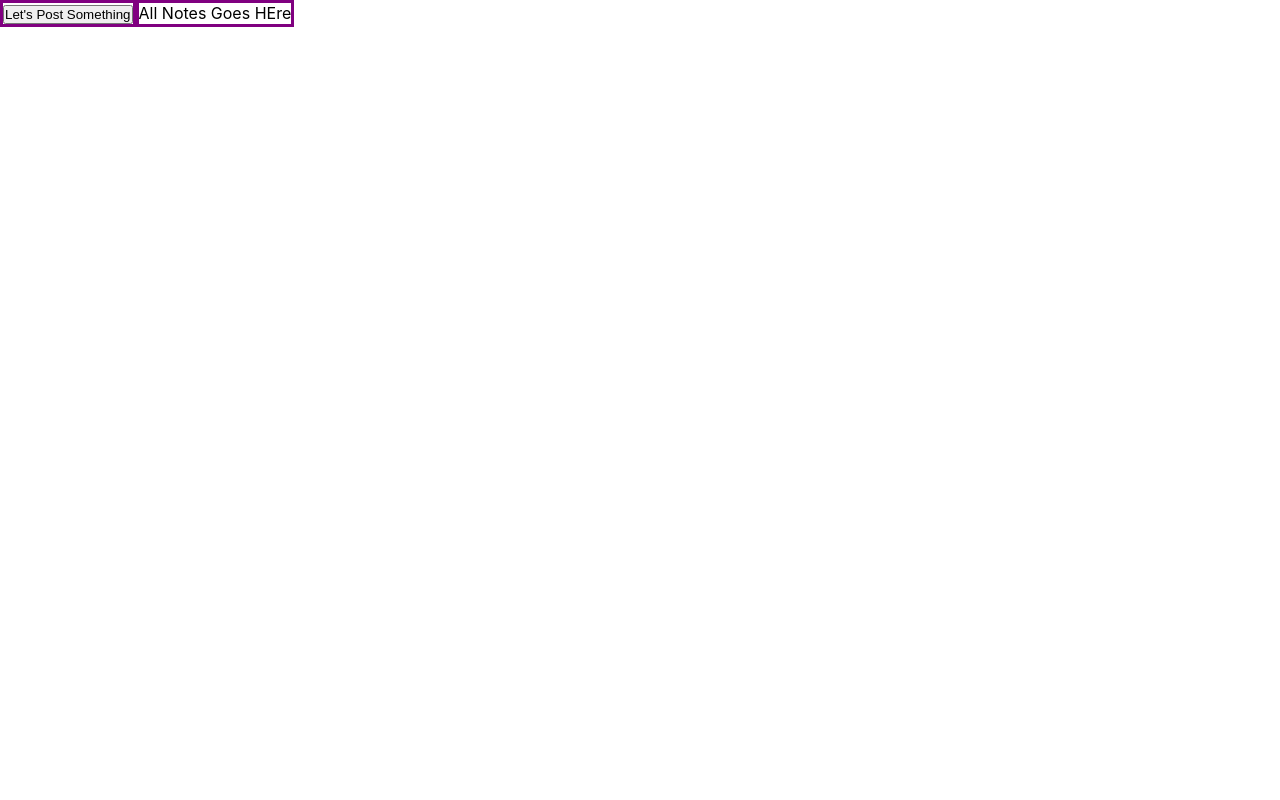
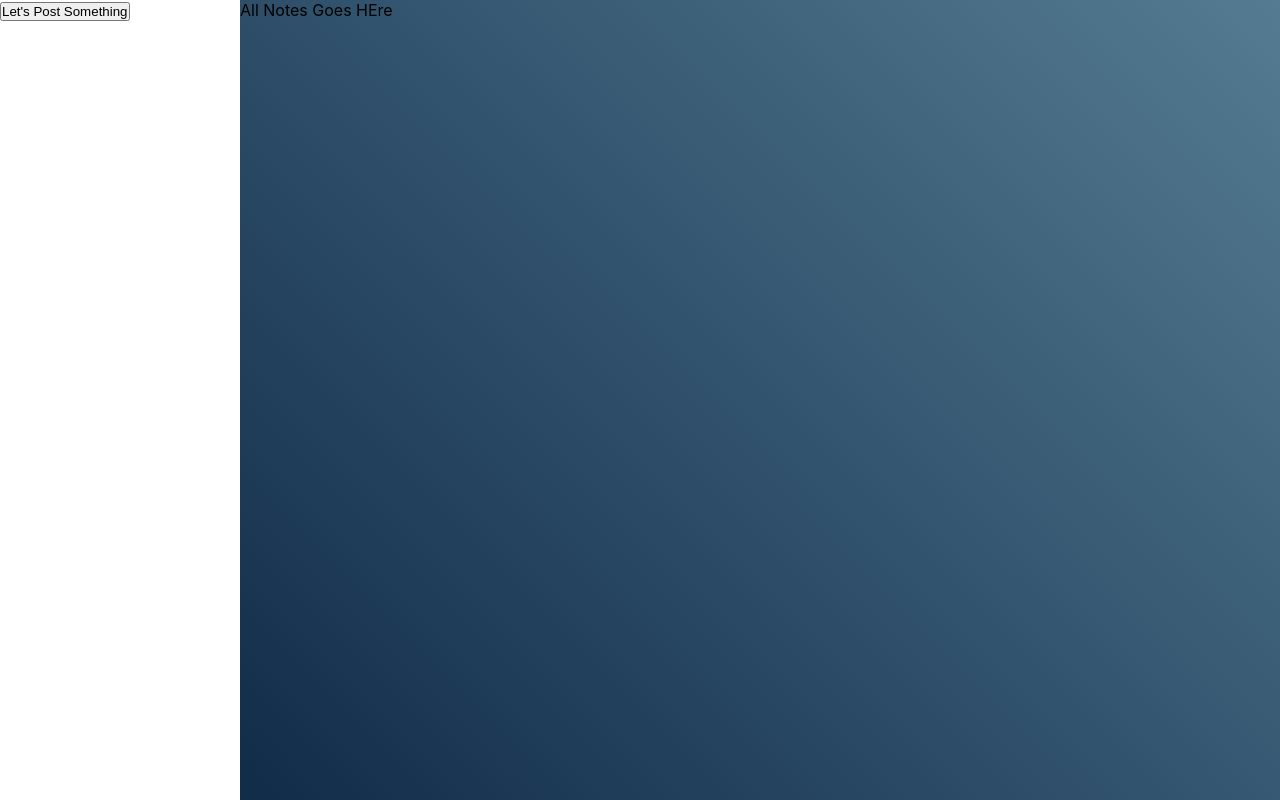
Before and after one commit to justinacgray/postItApp, a React (Create React App) app in the folder client/: page /dashboard in a window 1280 px wide. Built offline with nearby package versions, Linux system fonts and the light colour scheme; no server answers.

Commit message:
updated frontend routes/ newNote Form and added some styles

```diff
--- a/client/src/components/AllNotes.jsx
+++ b/client/src/components/AllNotes.jsx
@@ -10,17 +10,17 @@ const AllNotes = () => {
     //need to use Effect to immediately the data on the page
     //need to use axios to get all products from the backend server
 
-    // useEffect(() => {
-    //     axios.get("http://localhost:7000/api/")
-    //     .then((res) => {
-    //         console.log(res.data);
-    //         //set the new data in our state from my api
-    //         setNotesArray(res.data.products); // needded to add .products my response was a new object with a key of products and the value is the array of product objects
-    //     })
-    //     .catch((err) => {
-    //         console.log(err);
-    //     })
-    // }, []);
+    useEffect(() => {
+        axios.get("http://localhost:7000/api/notes/view-all-notes")
+        .then((res) => {
+            console.log(res.data);
+            //set the new data in our state from my api
+            setNotesArray(res.data.products); // needded to add .products my response was a new object with a key of products and the value is the array of product objects
+        })
+        .catch((err) => {
+            console.log(err);
+        })
+    }, []);
 
     // const removeFromDom = (notesId) => {
     //     setNotesArray(notesArray.filter(note => notes._id !== notesId));
--- a/client/src/components/NewNote.jsx
+++ b/client/src/components/NewNote.jsx
@@ -4,9 +4,9 @@ import axios from 'axios'
 
 const NewNote = ({closeModal}) => {
 
-  // todo => finish create function and pass down props to Form Compoent
+  // todo => finish create function and pass down props to Form Component
 
-  const [newNote, setNewNotes] = useState({
+  const [newNote, setNewNote] = useState({
     title : "",
     text : "",
     isUrgent : "",
@@ -15,13 +15,15 @@ const NewNote = ({closeModal}) => {
   })
   const [errors, setErrors] = useState({});
 
-   const handleCreate = (e) => {
+  const handleCreate = (e) => {
         //the e (event) prevents the default
         e.preventDefault();
         // call axios to post the object to my api
-        axios.post("http://localhost:7000/api/products/new", {
-
-        })
+        axios.post("http://localhost:7000/api/notes/create-note", newNote,
+            {
+              withCredentials: true
+            }
+        )
         //on success, redirect to product list
         .then((res) => {
             console.log(res.data);
@@ -45,7 +47,7 @@ const NewNote = ({closeModal}) => {
   return (
     <div>
       {/* pass state down to form */}
-      <Form closeModal={closeModal} submitForm={handleCreate} />
+      <Form closeModal={closeModal} submitForm={handleCreate} note={newNote} setNote={setNewNote} errors={errors} setErrors={setErrors}/>
     </div>
   )
 }
--- a/client/src/css/Dashboard.css
+++ b/client/src/css/Dashboard.css
@@ -1,8 +1,21 @@
-#layout {
-    display: flex; /*Flexbox definition */
+#layout{
+    display: flex;
+    width: 100vw;
+    height: 100vh;
+    background: linear-gradient(45deg, hsla(213, 77%, 14%, 1) 0%, hsla(202, 27%, 45%, 1) 100%);
+}
+
+.sidebar {
+    /* position: fixed; */
+    width: 240px;
+    /* left: -240px; */
+    height: 100%;
+    background-color: #fff;
+    transition: all .5s ease;
 
 }
 
-aside, main {
-    border: 3px solid purple;
+
+.main-body {
+
 }
--- a/client/src/views/Dashboard.jsx
+++ b/client/src/views/Dashboard.jsx
@@ -23,7 +23,7 @@ const Dashboard = () => {
 
   return (
     <div id='layout'>
-      <aside>
+      <aside className='sidebar'>
         <div>
           <button onClick={() => setModalToggle(true)}>
             Let's Post Something
@@ -31,7 +31,7 @@ const Dashboard = () => {
         {modalToggle && <NewNote closeModal={setModalToggle} /> }
         </div>
       </aside>
-      <main>
+      <main className='main-body'>
         <AllNotes />
         {/* <EditNote /> */}
       </main>
--- a/client/src/views/Form.jsx
+++ b/client/src/views/Form.jsx
@@ -1,7 +1,16 @@
 import React from 'react'
 import '../css/Form.css'
 
-const Form = ({ submitForm, closeModal }) => {
+const Form = ({ submitForm, closeModal, setNote, note }) => {
+
+  const handleInputChange = (e) => {
+    setNote ({
+      // making a copy of user (spread operator)
+      ...note,
+      // adding a key based on the e.target.name
+      [e.target.name] : e.target.value,
+    })
+  }
 
 
   return (
@@ -13,19 +22,19 @@ const Form = ({ submitForm, closeModal }) => {
             <h1>What would you like to post?</h1>
           </header>
           <section>
-            <input type="text" name="" className="" placeholder="Title of Note" value="" />
-            <input type="date" name="" className="" placeholder="" value="" />
+            <input type="text" name="title" className="" placeholder="Title of Note" value={note.title} onChange={handleInputChange} />
+            <input type="date" name="dueDate" className="" placeholder="" value={note.dueDate} onChange={handleInputChange} />
           </section>
 
           <section>
           {/* <label htmlFor="isUrgent">Is this post urgent</label> */}
-            <select name="isUrgent" id="">
+            <select name="isUrgent" id="" value={note.isUrgent} onChange={handleInputChange} >
               <option>Not Urgent</option>
               <option>Urgent</option>
             </select>
 
           {/* <label htmlFor="categoryType">What kind of post it this?</label> */}
-            <select name="" id="">
+            <select name="categoryType" id="" value={note.categoryType} onChange={handleInputChange} >
               <option>Other</option>
               <option>Work</option>
               <option>Personal</option>
@@ -33,7 +42,7 @@ const Form = ({ submitForm, closeModal }) => {
           </section>
 
           <section>
-          <textarea name="" className="" placeholder="What do you want to post?"></textarea>
+          <textarea name="text" className="" value={note.text} placeholder="What do you want to post?" onChange={handleInputChange} ></textarea>
           </section>
 
           <footer>
```
Also changed, not shown: client/src/components/ViewOneNote.jsx (+12 -12 lines).
